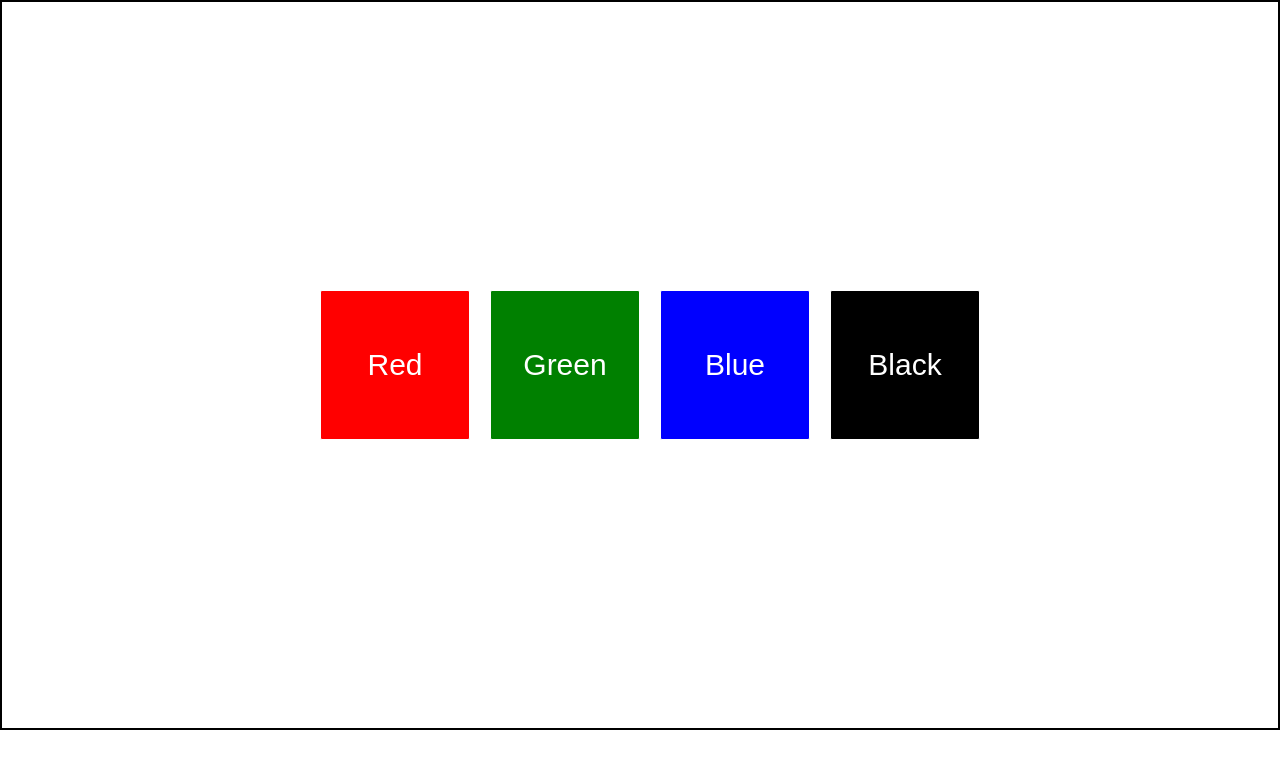
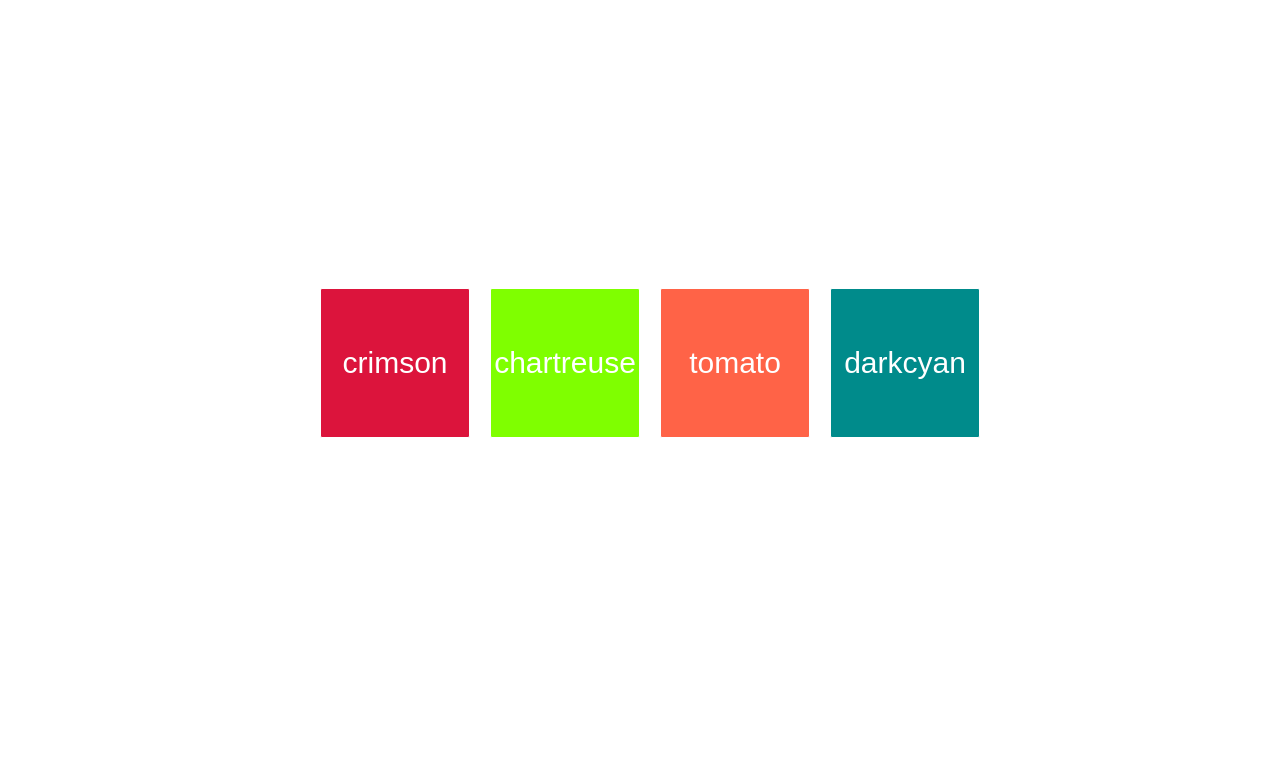
Before and after one commit to AlbinoKaushik/Color-Switcher, a plain HTML site: page index.html in a window 1280 px wide. Drawn offline with Linux system fonts and the light colour scheme.

Commit message:
color changed

```diff
--- a/index.html
+++ b/index.html
@@ -7,10 +7,10 @@
     <link rel="stylesheet" href="style.css">
 </head>
 <body>
-    <button class="box" id="red">Red</button>
-    <button class="box" id="green">Green</button>
-    <button class="box" id="blue">Blue</button>
-    <button class="box" id="black">Black</button>
+    <button class="box" id="crimson">crimson</button>
+    <button class="box" id="chartreuse">chartreuse</button>
+    <button class="box" id="tomato">tomato</button>
+    <button class="box" id="darkcyan">darkcyan</button>
 
 
 
--- a/script.js
+++ b/script.js
@@ -1,9 +1,9 @@
 const body = document.querySelector("body")
-let buttons = document.querySelector(".box")
+let buttons = document.querySelectorAll(".box")
 
 buttons.forEach(button => {
-    button.addEventListener("click",(button)=>{
-        body.style.backgroundColor = `${button.innertext}`
-        console.log(button);
+    button.addEventListener("click",()=>{
+        body.style.backgroundColor = button.innerHTML
+        console.log(button.innerHTML);
     })
 });
--- a/style.css
+++ b/style.css
@@ -7,7 +7,7 @@ body{
     display: flex;
     flex-wrap: wrap;
     justify-content: center;
-    border: 2px solid black;
+    /* border: 2px solid black; */
     height: 726px;
     align-items: center;
 }
@@ -24,19 +24,19 @@ body{
     cursor: pointer;
 }
 
-#red{
+#crimson{
     color: white;
-    background-color: red;
+    background-color: crimson;
 }
-#green{
+#chartreuse{
     color: white;
-    background-color:green;
+    background-color: chartreuse;
 }
-#blue{
+#tomato{
     color: white;
-    background-color:blue;
+    background-color: tomato;
 }
-#black{
+#darkcyan{
     color:white;
-    background-color: black;
+    background-color: darkcyan;
 }
```
